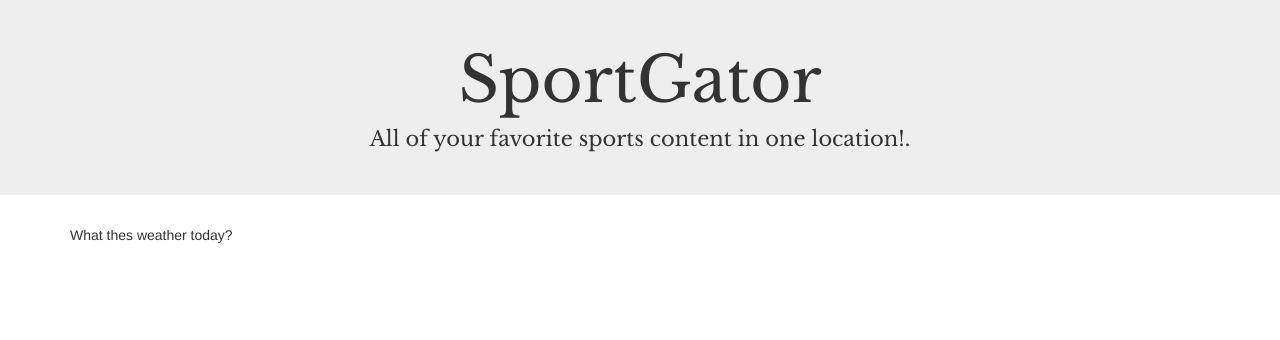
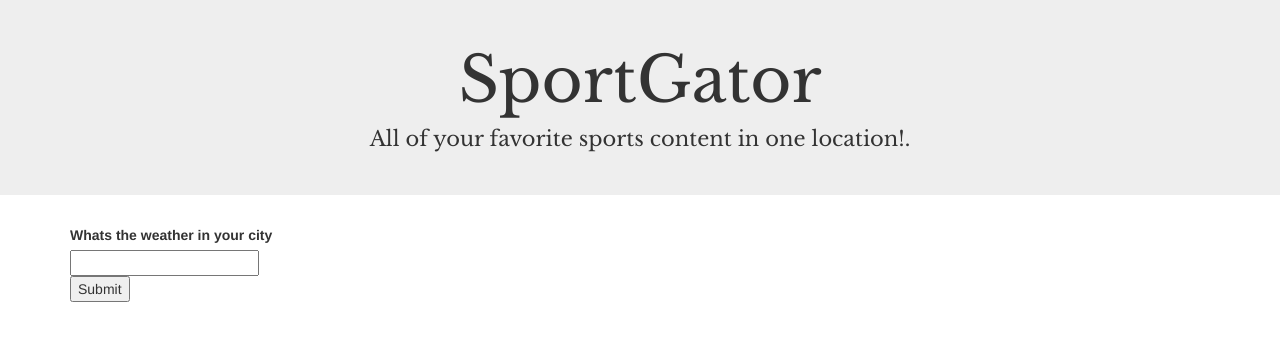
Before and after one commit to tariqshaikh/SportGator, a plain HTML site: page index.html in a window 1280 px wide. Drawn offline with nearby package versions, Linux system fonts and the light colour scheme.

Commit message:
search button form added

```diff
--- a/index.html
+++ b/index.html
@@ -31,7 +31,11 @@
 <div class="container">
 	<div class="row">
 		<div class="col-md-12">
-			<p>What thes weather today?</p>
+			<form id="search-form">
+				<label for="search-input">Whats the weather in your city</label><br>
+				<input type="text" name="search-input"><br>
+				<input type="submit" Value= "Submit">
+			</form>
 		</div>
 	</div>
 </div>
```
